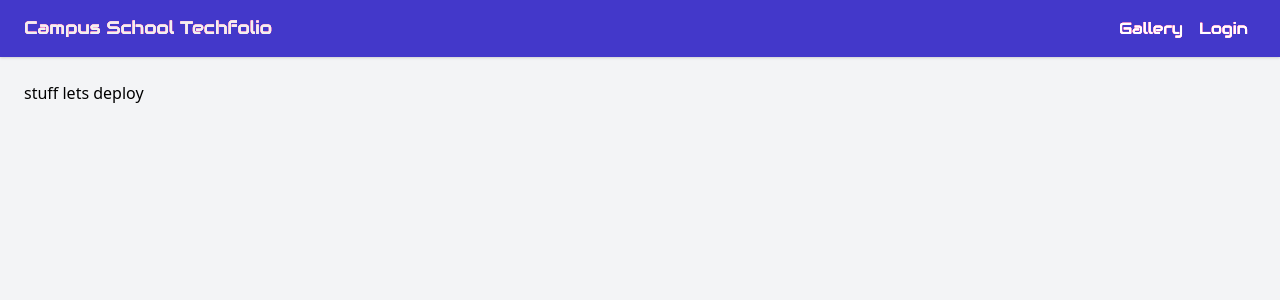
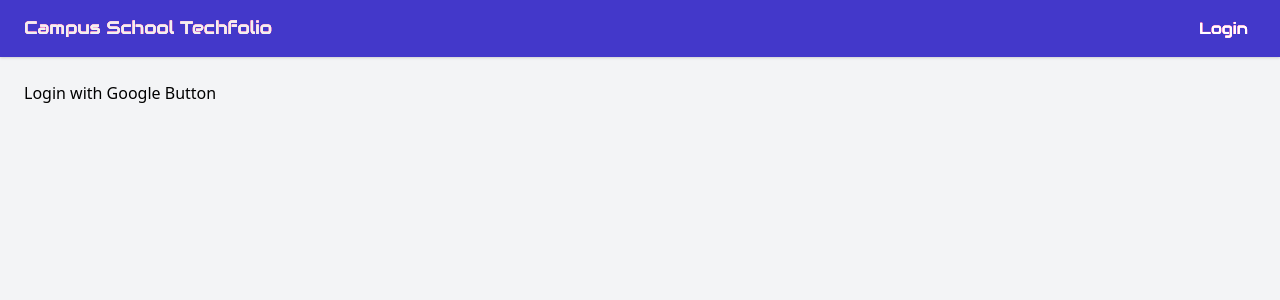
Before and after one commit to bacalj/school-app-web, a Nuxt app: page / in a window 1280 px wide. Shown: the top 300 px of the page. Built offline with nearby package versions, Linux system fonts and the light colour scheme.

Commit message:
stubbing out basic index

```diff
--- /dev/null
+++ b/components/EndeavorsList.vue
@@ -0,0 +1,5 @@
+<template>
+  <div>
+    EndeavorsList
+  </div>
+</template>
--- /dev/null
+++ b/components/Login.vue
@@ -0,0 +1,5 @@
+<template>
+  <div>
+    Login with Google Button
+  </div>
+</template>
--- a/components/NavbarMenuItems.vue
+++ b/components/NavbarMenuItems.vue
@@ -1,6 +1,5 @@
 <template>
   <div class="my-2">
-    <a class="mx-2" href="#">Gallery</a>
     <a class="mx-2" href="#">Login</a>
   </div>
 </template>
--- a/pages/index.vue
+++ b/pages/index.vue
@@ -1,9 +1,19 @@
 <template>
   <div>
-    stuff lets deploy
+    <client-only>
+      <Login v-if="!loggedIn" />
+    </client-only>
+
+    <EndeavorsList v-show="loggedIn"/>
   </div>
 </template>
 
 <script>
-export default {}
+export default {
+  data(){
+    return {
+      loggedIn: false
+    }
+  }
+}
 </script>
```
